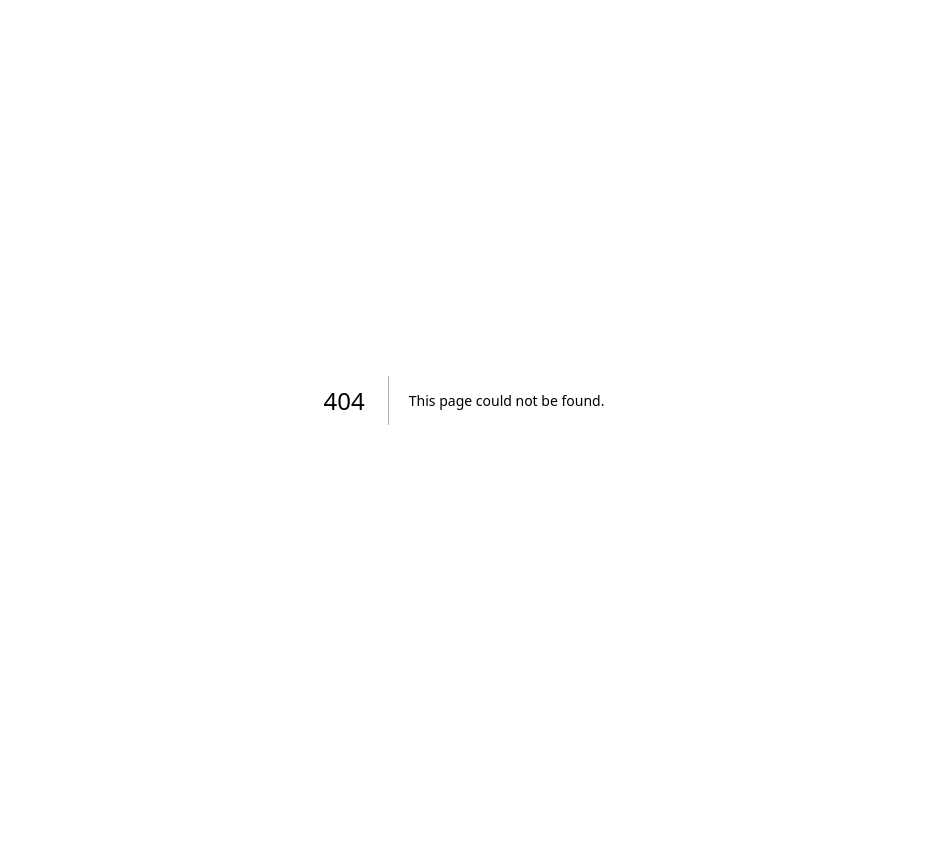
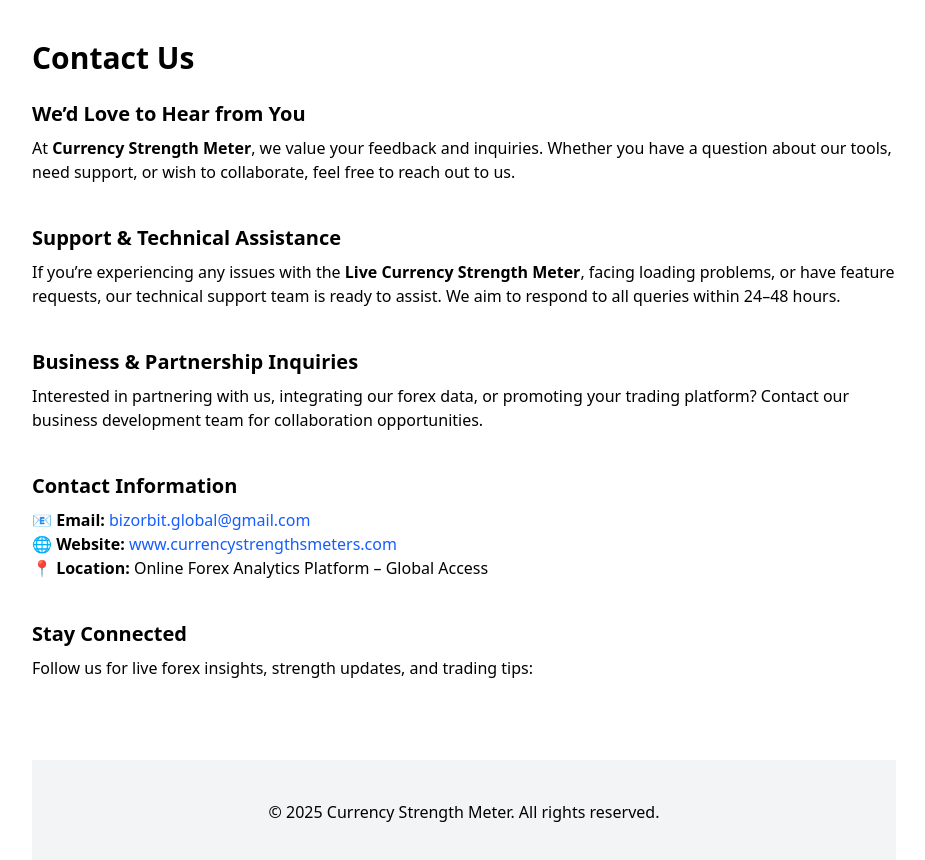
Before and after one commit to bizorbitglobal-pixel/currency-meter-frontend, a Next.js app: page /contact in a window 1280 px wide. Before the commit this address had no page. Shown: the top 860 px of the page, without its empty margins (176-1101 px from the left). Before the commit the page ends 800 px from the top, so only its background shows below. Built offline with nearby package versions, Linux system fonts and the light colour scheme.

Commit message:
add about, contact us pages

```diff
--- /dev/null
+++ b/src/app/about/page.js
@@ -0,0 +1,90 @@
+import AddSlot from "@/components/AddSlot";
+
+// ✅ SEO Metadata
+export const metadata = {
+  title: "About | Currency Strength Meter",
+  description:
+    "Learn more about Currency Strength Meter — the real-time forex analysis tool that helps traders identify the strongest and weakest currencies for smarter trading decisions.",
+};
+
+export default function AboutPage() {
+  return (
+    <div className="font-sans max-w-4xl mx-auto px-4 py-10 space-y-10">
+      <h1 className="text-3xl font-bold mb-6">About</h1>
+      <AddSlot />
+
+      <section>
+        <h2 className="text-xl font-semibold mb-2">Our Mission</h2>
+        <p>
+          At <strong>Currency Strength Meter</strong>, our mission is to empower forex traders with
+          accurate, real-time insights into global currency strength and weakness. We aim to help
+          traders make informed trading decisions through clear data visualization and live forex
+          analytics.
+        </p>
+        <AddSlot />
+      </section>
+
+      <section>
+        <h2 className="text-xl font-semibold mb-2">What We Offer</h2>
+        <p>
+          Our platform provides a <strong>Live Currency Strength Meter</strong> that updates in
+          real-time, displaying which currencies are performing strongly and which are weakening.
+          Whether you trade major pairs, minors, or exotics, our tool helps you quickly assess
+          market momentum and correlation strength.
+        </p>
+        <AddSlot />
+      </section>
+
+      <section>
+        <h2 className="text-xl font-semibold mb-2">Why Traders Trust Us</h2>
+        <p>
+          We focus on simplicity, speed, and accuracy. Our data-driven approach ensures the
+          <strong>Currency Strength Meter</strong> remains a trusted resource for day traders,
+          swing traders, and professional forex analysts worldwide.
+        </p>
+        <AddSlot />
+      </section>
+
+      <section>
+        <h2 className="text-xl font-semibold mb-2">How It Works</h2>
+        <p>
+          Our system analyzes multiple forex pairs simultaneously to calculate the relative
+          strength of each currency. The result is presented in an easy-to-read visual dashboard,
+          allowing users to identify <strong>strongest</strong> and <strong>weakest</strong>
+          currencies instantly — all in real time.
+        </p>
+        <AddSlot />
+      </section>
+
+      <section>
+        <h2 className="text-xl font-semibold mb-2">Our Commitment</h2>
+        <p>
+          We are committed to continuous improvement and innovation in forex data analysis. As the
+          global forex market evolves, we strive to enhance our tools with the latest technology
+          and user-focused features.
+        </p>
+        <AddSlot />
+      </section>
+
+      <section>
+        <h2 className="text-xl font-semibold mb-2">Contact Us</h2>
+        <p>
+          Have questions or feedback? We’d love to hear from you. Reach out via our{" "}
+          <a href="/contact" className="text-blue-600 hover:underline">
+            Contact Page
+          </a>{" "}
+          to share suggestions or inquiries.
+        </p>
+      </section>
+
+      <AddSlot />
+
+      <footer className="mt-20 py-10 bg-gray-100">
+        <div className="max-w-4xl mx-auto text-center">
+          <p>© 2025 Currency Strength Meter. All rights reserved.</p>
+          <AddSlot />
+        </div>
+      </footer>
+    </div>
+  );
+}
--- /dev/null
+++ b/src/app/contact/page.js
@@ -0,0 +1,94 @@
+import AddSlot from "@/components/AddSlot";
+
+// ✅ SEO Metadata
+export const metadata = {
+  title: "Contact Us | Currency Strength Meter",
+  description:
+    "Get in touch with the Currency Strength Meter team. We’re here to help with questions, feedback, or partnership inquiries related to our live forex strength analysis tools.",
+};
+
+export default function ContactPage() {
+  return (
+    <div className="font-sans max-w-4xl mx-auto px-4 py-10 space-y-10">
+      <h1 className="text-3xl font-bold mb-6">Contact Us</h1>
+      <AddSlot />
+
+      <section>
+        <h2 className="text-xl font-semibold mb-2">We’d Love to Hear from You</h2>
+        <p>
+          At <strong>Currency Strength Meter</strong>, we value your feedback and inquiries.
+          Whether you have a question about our tools, need support, or wish to collaborate, feel
+          free to reach out to us.
+        </p>
+        <AddSlot />
+      </section>
+
+      <section>
+        <h2 className="text-xl font-semibold mb-2">Support & Technical Assistance</h2>
+        <p>
+          If you’re experiencing any issues with the <strong>Live Currency Strength Meter</strong>,
+          facing loading problems, or have feature requests, our technical support team is ready to
+          assist. We aim to respond to all queries within 24–48 hours.
+        </p>
+        <AddSlot />
+      </section>
+
+      <section>
+        <h2 className="text-xl font-semibold mb-2">Business & Partnership Inquiries</h2>
+        <p>
+          Interested in partnering with us, integrating our forex data, or promoting your trading
+          platform? Contact our business development team for collaboration opportunities.
+        </p>
+        <AddSlot />
+      </section>
+
+      <section>
+        <h2 className="text-xl font-semibold mb-2">Contact Information</h2>
+        <p>
+          📧 <strong>Email:</strong>{" "}
+          <a
+            href="mailto:bizorbit.global@gmail.com"
+            className="text-blue-600 hover:underline"
+          >
+            bizorbit.global@gmail.com
+          </a>
+        </p>
+        <p>
+          🌐 <strong>Website:</strong>{" "}
+          <a
+            href="https://www.currencystrengthsmeters.com"
+            target="_blank"
+            rel="noopener noreferrer"
+            className="text-blue-600 hover:underline"
+          >
+            www.currencystrengthsmeters.com
+          </a>
+        </p>
+        <p>
+          📍 <strong>Location:</strong> Online Forex Analytics Platform – Global Access
+        </p>
+        <AddSlot />
+      </section>
+
+      <section>
+        <h2 className="text-xl font-semibold mb-2">Stay Connected</h2>
+        <p>
+          Follow us for live forex insights, strength updates, and trading tips:
+        </p>
+
+        <AddSlot />
+      </section>
+
+
+
+      <AddSlot />
+
+      <footer className="mt-20 py-10 bg-gray-100">
+        <div className="max-w-4xl mx-auto text-center">
+          <p>© 2025 Currency Strength Meter. All rights reserved.</p>
+          <AddSlot />
+        </div>
+      </footer>
+    </div>
+  );
+}
--- a/src/app/page.js
+++ b/src/app/page.js
@@ -33,12 +33,7 @@
       />
 
       <AddSlot slot="1234567891" />
-      <script
-        async="async"
-        data-cfasync="false"
-        src="//pl27824467.effectivegatecpm.com/7076df2eeb869e5e6f25661a6c818963/invoke.js"
-      ></script>
-      <div id="container-7076df2eeb869e5e6f25661a6c818963"></div>
+
 
       <Section
         title="How the Currency Strength Meter Works?"
@@ -47,12 +42,7 @@
       />
 
       <AddSlot slot="1234567892" />
-      <script
-        async="async"
-        data-cfasync="false"
-        src="//pl27824467.effectivegatecpm.com/7076df2eeb869e5e6f25661a6c818963/invoke.js"
-      ></script>
-      <div id="container-7076df2eeb869e5e6f25661a6c818963"></div>
+
 
       <Section
         title="How Often is it Updated?"
@@ -61,12 +51,7 @@
       />
 
       <AddSlot slot="1234567893" />
-      <script
-        async="async"
-        data-cfasync="false"
-        src="//pl27824467.effectivegatecpm.com/7076df2eeb869e5e6f25661a6c818963/invoke.js"
-      ></script>
-      <div id="container-7076df2eeb869e5e6f25661a6c818963"></div>
+
 
       <Section
         title="Short-term Strength Indicator"
@@ -75,12 +60,7 @@
       />
 
       <AddSlot slot="1234567894" />
-      <script
-        async="async"
-        data-cfasync="false"
-        src="//pl27824467.effectivegatecpm.com/7076df2eeb869e5e6f25661a6c818963/invoke.js"
-      ></script>
-      <div id="container-7076df2eeb869e5e6f25661a6c818963"></div>
+
 
       <Section
         title="Using the Strength Meter in Trading Strategies"
--- a/src/app/sitemap.js
+++ b/src/app/sitemap.js
@@ -78,5 +78,17 @@
       changeFrequency: 'yearly',
       priority: 0.3,
     },
+    {
+      url: 'https://www.currencystrengthsmeters.com/about',
+      lastModified: new Date(),
+      changeFrequency: 'yearly',
+      priority: 0.3,
+    },
+    {
+      url: 'https://www.currencystrengthsmeters.com/contact',
+      lastModified: new Date(),
+      changeFrequency: 'yearly',
+      priority: 0.3,
+    },
   ]
 }
--- a/src/components/Footer.js
+++ b/src/components/Footer.js
@@ -8,12 +8,18 @@
           &copy; {new Date().getFullYear()} Currency Meter. All rights reserved.
         </p>
         <div className="space-x-4">
+          <Link href="/about" className="hover:text-white">
+            About
+          </Link>
           <Link href="/privacy-policy" className="hover:text-white">
             Privacy Policy
           </Link>
           <Link href="/terms" className="hover:text-white">
             Terms
           </Link>
+          <Link href="/contact" className="hover:text-white">
+            Contact Us
+          </Link>
         </div>
       </div>
     </footer>
```
